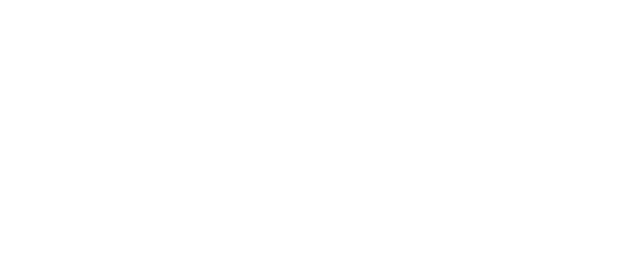
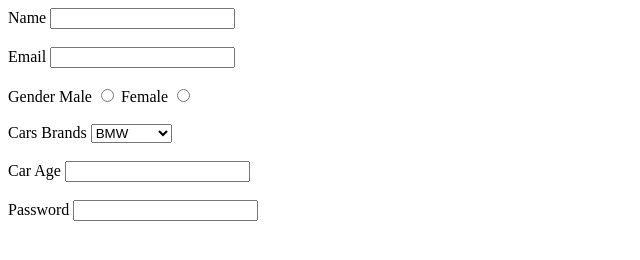
Before and after one commit to acciojob/car-insurance-form-Ankitlitouriya, a website: page main.html in a window 1280 px wide. Shown: the whole page, without its empty margins (0-640 px from the left). Drawn offline with Linux system fonts and the light colour scheme.

Commit message:
created a submission

```diff
--- a/main.html
+++ b/main.html
@@ -8,6 +8,45 @@
 
 <body>
 	<!-- the entire body must be written by student -->
+	<div>
+		<label for="name">Name</label>
+		<input type="text" id="name">
+	</div>
+	<br>
+	<div>
+		<label for="email">Email</label>
+		<input type ="email"id="email" required>
+	</div>
+	<br>
+	<div>
+		<lable for ="Gender">Gender</lable>
+		<label for="male">Male</label>
+		<input type ="radio"name="gender"id=male value="m">
+		<label for="female">Female</label>
+		<input type ="radio"name="gender"id=female value="f">
+	</div>
+	<br>
+
+	<div>
+		<label for ="cars">Cars Brands</label>
+	    <select id="cars" name "cars" >
+		<option value ="MMW">BMW</option>
+		<option value ="Audi">Audi</option>
+		<option value ="Mercedez">Mercedez</option>
+		</select>
+
+	</div>
+	<br>
+	<div>
+	<label for= "carage">Car Age</label>
+	<input type="text" name ="carage" id="carage"required>
+	</div>
+	<br>
+	<div>
+	<label for ="password">Password</label>
+	<input type = "password"id="passward"name="passward"required>
+	</div>
+	<br>
     <script type="text/javascript" src="./script.js">
 </script>
 
```
